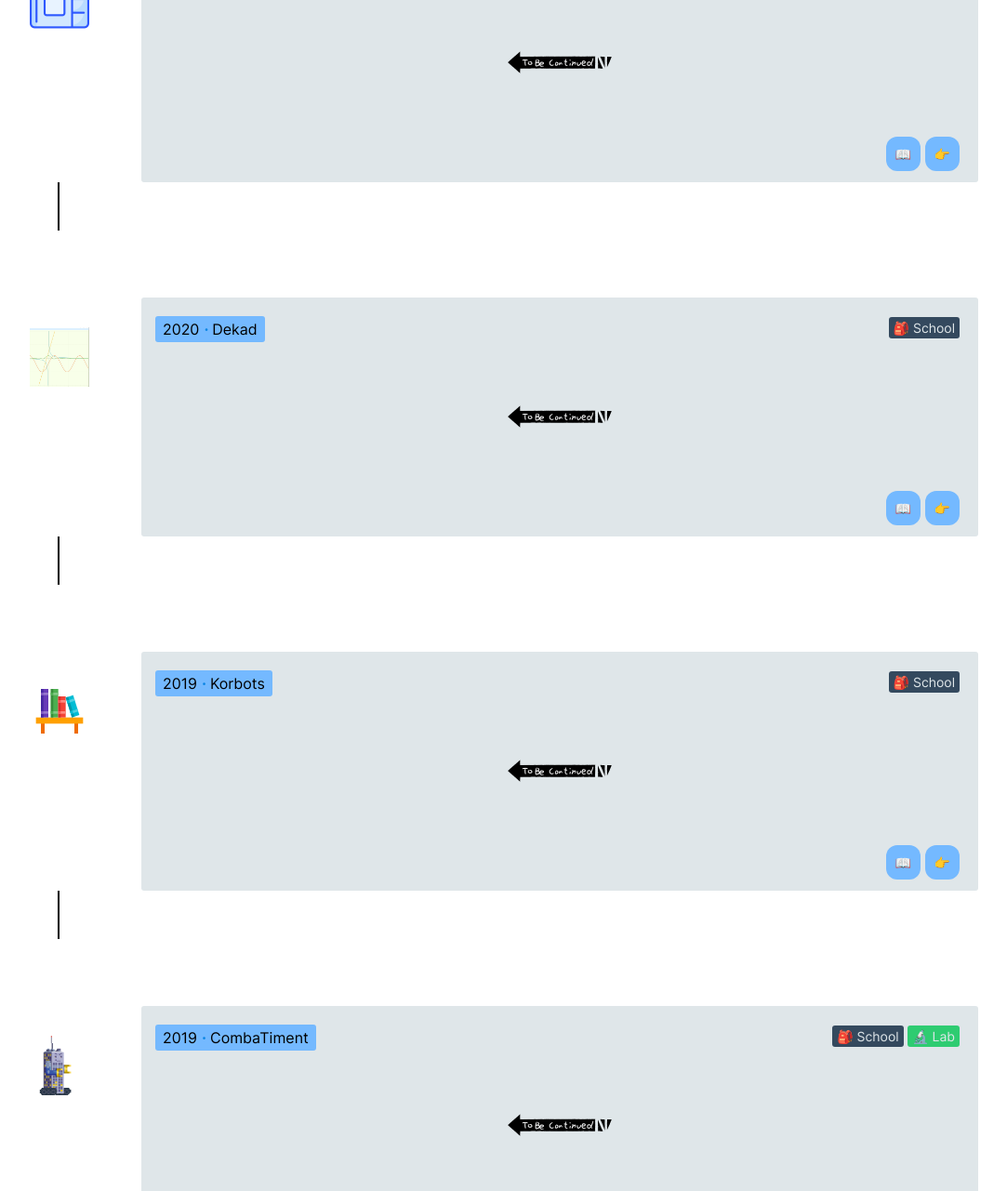
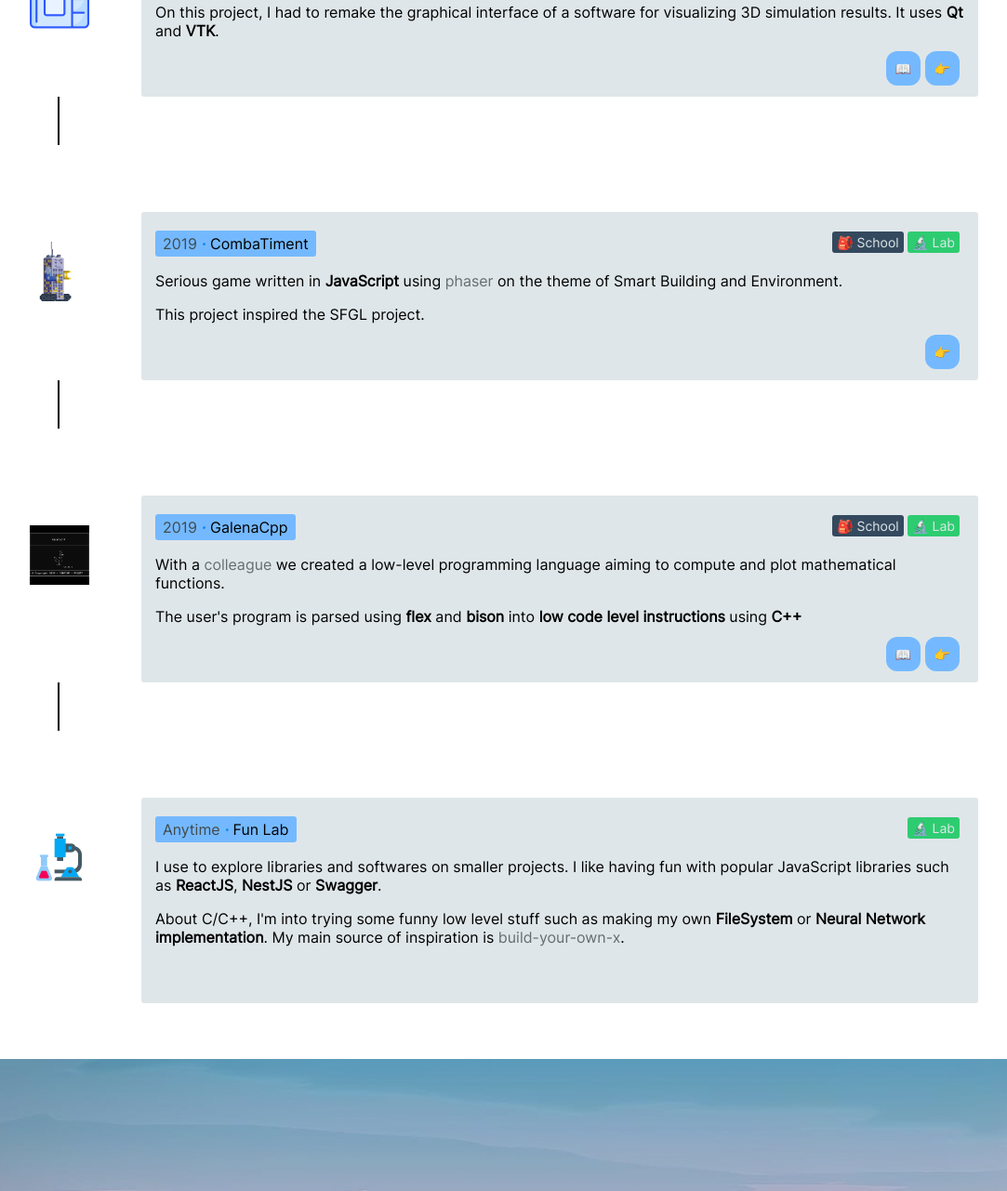
Before and after one commit to Xisabla/xisabla.github.io, a website: page index.html in a window 1280 px wide. Shown: the part 5750-7031 px from the top of the page at 93% size, without its empty margins (38-1121 px from the left). Drawn offline with Linux system fonts and the light colour scheme.

Commit message:
add project descriptions

```diff
--- a/css/main.css
+++ b/css/main.css
@@ -408,6 +408,10 @@ section#projects .project .header h4 {
     margin: 0;
 }
 
+section#projects .project .header h4 .date {
+    color: var(--gray-darker);
+}
+
 section#projects .project .header h4 .date::after {
     color: var(--blue-light);
     content: "·";
--- a/index.html
+++ b/index.html
@@ -367,7 +367,8 @@
                     </ul>
                 </div>
 
-                <p>As a school project, I took part in the development of a <a href="https://www.vultureproject.org/"  target="_blank">Vulture</a> filter integrated in the <a href="https://github.com/VultureProject/darwin" target="_blank">Darwin</a> framework in <b>C++</b>. This filter aims to reject malicious HTTP request by analyzing them and with the usage of <b>A.I.</b></p>
+                <p><a href="https://www.vultureproject.org/"  target="_blank">Vulture</a> is an OpenSource <b>Web Application Firewall</b> in <b>C++</b> including multiple custom frameworks such as <a href="https://github.com/VultureProject/darwin" target="_blank">Darwin</a>.</p>
+                <p>I took part in the development of a Darwin filter aiming to reject malicious HTTP requests by analyzing their fingerprints with the usage of <b>A.I.</b></p>
                 <p>I had the mixed role of <b>Technical Leader</b> and <b>Developer</b>.</p>
 
                 <ul class="references">
@@ -388,9 +389,8 @@
                     </ul>
                 </div>
 
-                <p style="text-align: center;">
-                    <img src="./img/tbc.png" width="128">
-                </p>
+                <p>As a team of 6 students, we started the project a <b>monitoring web interface</b> for Urban Agriculture. This project will be iterated by new student teams over the years before reaching its final form.</p>
+                <p>I aimed into making a strong <b>back-end architecture</b> and review the code and documentation of mates to ensure the best readability for the future teams.</p>
 
                 <ul class="references">
                     <li><a href="https://xisabla.github.io/DAUville/doc/server/" target="_blank">📖</a></li>
@@ -410,55 +410,11 @@
                     </ul>
                 </div>
 
-                <p style="text-align: center;">
-                    <img src="./img/tbc.png" width="128">
-                </p>
+                <p>On this project, I had to remake the graphical interface of a software for visualizing 3D simulation results. It uses <b>Qt</b> and <b>VTK</b>.</p>
 
                 <ul class="references">
                     <li><a href="https://xisabla.github.io/AtilaCalculatorSoftware/doc/" target="_blank">📖</a></li>
                     <li><a href="https://github.com/Xisabla/AtilaCalculatorSoftware" target="_blank">👉</a></li>
-                </ul>
-            </div>
-        </div>
-
-        <div class="project">
-            <img src="./img/projects/dekad.png" class="icon">
-            <div class="body">
-                <div class="header">
-                    <h4><span class="date">2020</span> Dekad</h4>
-                    <ul class="tags">
-                        <li class="tag-school"></li>
-                    </ul>
-                </div>
-
-                <p style="text-align: center;">
-                    <img src="./img/tbc.png" width="128">
-                </p>
-
-                <ul class="references">
-                    <li><a href="https://xisabla.github.io/Dekad/wiki/" target="_blank">📖</a></li>
-                    <li><a href="https://github.com/Xisabla/Dekad" target="_blank">👉</a></li>
-                </ul>
-            </div>
-        </div>
-
-        <div class="project">
-            <img src="./img/icons/icons8-book-shelf-64.png" class="icon">
-            <div class="body">
-                <div class="header">
-                    <h4><span class="date">2019</span> Korbots</h4>
-                    <ul class="tags">
-                        <li class="tag-school"></li>
-                    </ul>
-                </div>
-
-                <p style="text-align: center;">
-                    <img src="./img/tbc.png" width="128">
-                </p>
-
-                <ul class="references">
-                    <li><a href="https://github.com/Xisabla/Korbots/tree/master/doc" target="_blank">📖</a></li>
-                    <li><a href="https://github.com/Xisabla/Korbots" target="_blank">👉</a></li>
                 </ul>
             </div>
         </div>
@@ -474,9 +430,8 @@
                     </ul>
                 </div>
 
-                <p style="text-align: center;">
-                    <img src="./img/tbc.png" width="128">
-                </p>
+                <p>Serious game written in <b>JavaScript</b> using <a href="https://phaser.io/" target="_blank">phaser</a> on the theme of Smart Building and Environment.</p>
+                <p>This project inspired the SFGL project.</p>
 
                 <ul class="references">
                     <li><a href="https://github.com/Xisabla/CombaTiment" target="_blank">👉</a></li>
@@ -495,14 +450,28 @@
                     </ul>
                 </div>
 
-                <p style="text-align: center;">
-                    <img src="./img/tbc.png" width="128">
-                </p>
+                <p>With a <a href="https://github.com/RemiArbache" target="_blank">colleague</a> we created a low-level programming language aiming to compute and plot mathematical functions.</p>
+                <p>The user's program is parsed using <b>flex</b> and <b>bison</b> into <b>low code level instructions</b> using <b>C++</b></p>
 
                 <ul class="references">
                     <li><a href="https://github.com/Xisabla/GalenaCpp/blob/v2/doc/doc-fr.md" target="_blank">📖</a></li>
                     <li><a href="https://github.com/Xisabla/GalenaCpp" target="_blank">👉</a></li>
                 </ul>
+            </div>
+        </div>
+
+        <div class="project">
+            <img src="./img/icons/icons8-laboratory-64.png" class="icon">
+            <div class="body">
+                <div class="header">
+                    <h4><span class="date">Anytime</span> Fun Lab</h4>
+                    <ul class="tags">
+                        <li class="tag-lab"></li>
+                    </ul>
+                </div>
+
+                <p>I use to explore libraries and softwares on smaller projects. I like having fun with popular JavaScript libraries such as <b>ReactJS</b>, <b>NestJS</b> or <b>Swagger</b>.</p>
+                <p>About C/C++, I'm into trying some funny low level stuff such as making my own <b>FileSystem</b> or <b>Neural Network implementation</b>. My main source of inspiration is <a href="https://github.com/danistefanovic/build-your-own-x" target="_blank">build-your-own-x</a>.</p>
             </div>
         </div>
     </section>
```
Also changed, not shown: img/icons/icons8-laboratory-64.png (added).
